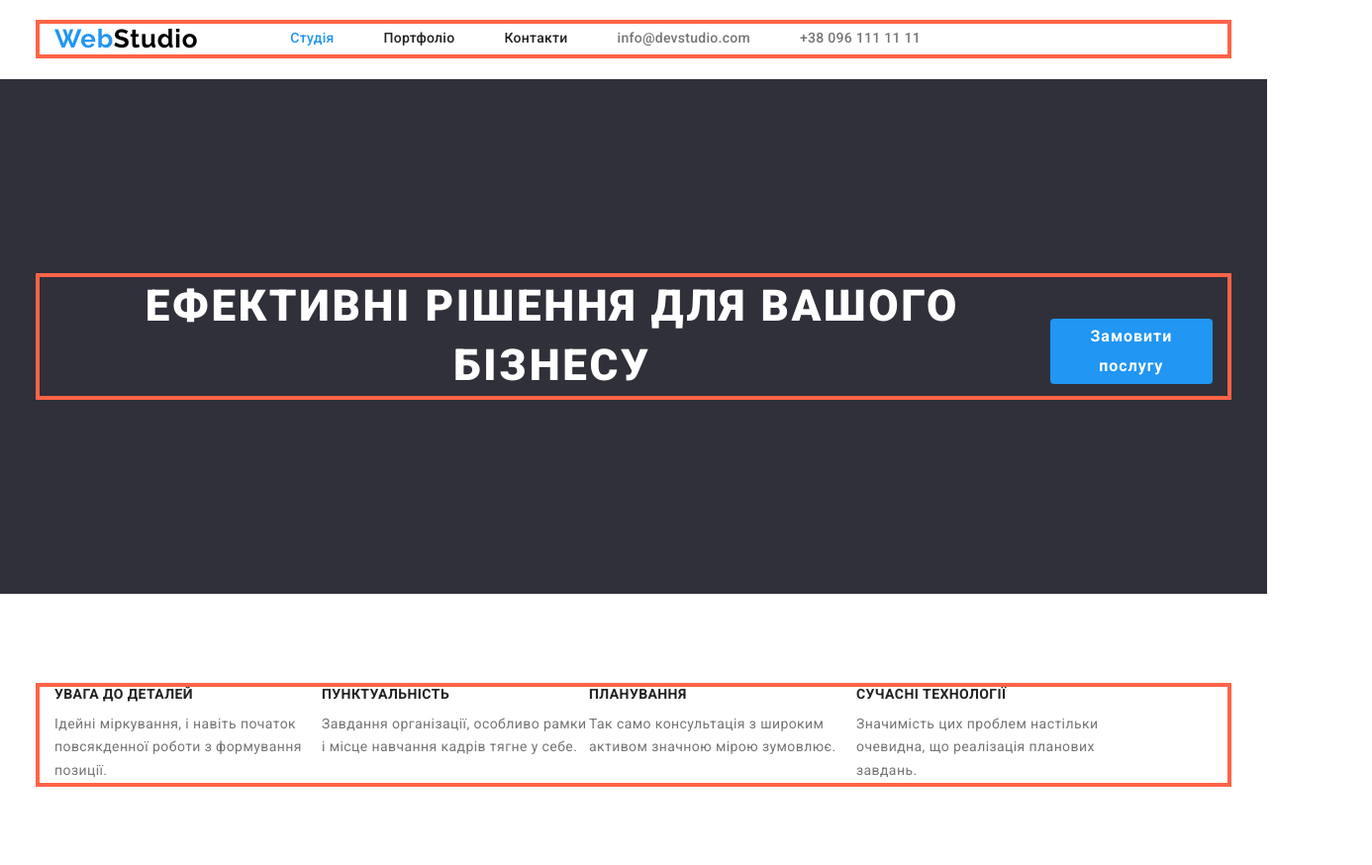
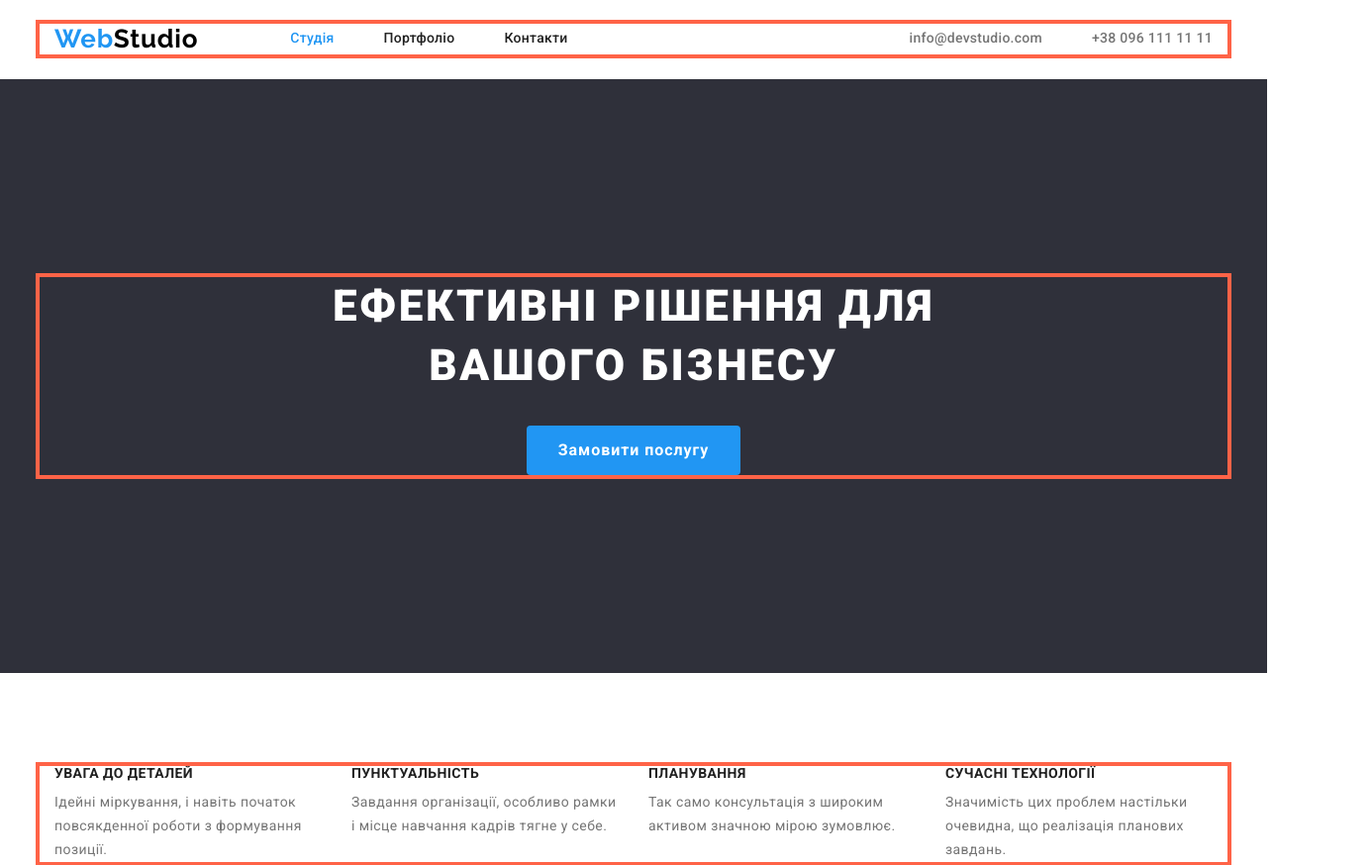
Before and after one commit to Vadym-Ivanenko/goit-markup-hw-03, a plain HTML site: page index.html in a window 1280 px wide. Shown: the top 874 px of the page at 99% size, 1386 px wide, since content can reach past the window. Drawn offline with nearby package versions, Linux system fonts and the light colour scheme.

Commit message:
add flex + margin to index.html

```diff
--- a/css/style.css
+++ b/css/style.css
@@ -97,14 +97,13 @@ body {
     padding-bottom: 25px;
 }
 
-.container {
+.main-nav {
     display: flex;
     align-items: center;
 }
 
 .container>nav {
     display: flex;
-    align-items: center;
 }
 
 .header-logo {
@@ -134,7 +133,7 @@ body {
 
 .header-contact-list {
     display: flex;
-    justify-content: flex-end;
+    margin-left: auto;
     padding: 0;
 }
 
@@ -148,7 +147,15 @@ body {
     margin-right: 50px;
 }
 
+.header-nav-item:last-child,
+.header-contact-item:last-child {
+    margin-right: 0;
+}
+
 .header-nav-link {
+    display: block;
+    padding: 7px 0 7px 0;
+    /* Add paddings for expand the field of links */
     color: inherit;
 }
 
@@ -159,6 +166,9 @@ body {
 
 
 .header-contact-link {
+    display: block;
+    padding: 7px 0 7px 0;
+    /* Add paddings for expand the field of links */
     color: var(--third-color);
 }
 
@@ -167,25 +177,33 @@ body {
     text-align: center;
     padding-top: 200px;
     padding-bottom: 200px;
+
     background: var(--background);
 }
 
 .hero-title {
-    color: var(--second-color);
+    margin: 0 auto;
+    max-width: 696px;
+
     font-weight: 900;
     font-size: 44px;
     line-height: 1.36;
     letter-spacing: 0.06em;
     text-transform: uppercase;
+    color: var(--second-color);
 }
 
 .hero-btn {
+    display: inline-block;
+    margin-top: 30px;
+    padding: 10px 32px;
+    border: none;
+
     font-weight: 700;
     font-size: 16px;
     line-height: 1.87;
     letter-spacing: 0.06em;
 
-    margin-top: 30px;
 
     color: var(--second-color);
     background-color: var(--accent-color);
@@ -239,7 +257,6 @@ body {
     justify-content: space-between;
     padding-left: 0;
     margin-top: 50px;
-
 }
 
 /* -------------------------TEAM-------------------------- */
@@ -283,6 +300,8 @@ body {
 
 /* -------------------------FOOTER -------------------------- */
 .footer {
+    padding-top: 60px;
+    padding-bottom: 60px;
     background: var(--background);
 }
 
@@ -291,6 +310,8 @@ body {
 }
 
 .footer-list {
+    margin-top: 20px;
+    padding-left: 0;
     font-style: normal;
 }
 
@@ -300,6 +321,14 @@ body {
     line-height: 1.71;
     letter-spacing: 0.03em;
     text-decoration: none;
+}
+
+.footer-item {
+    margin-top: 9px;
+}
+
+.footer-item:first-child {
+    margin-top: 0;
 }
 
 .footer-contact-link {
--- a/index.html
+++ b/index.html
@@ -22,7 +22,7 @@
   </head>
   <body>
     <header class="header">
-      <div class="container">
+      <div class="container main-nav">
         <nav>
           <a class="header-logo logo" href="./index.html"
             ><span>Web</span>Studio</a
@@ -177,6 +177,7 @@
         </div>
       </section>
       <footer class="footer">
+        <div class="container">
           <a class="footer-logo logo" href="./index.html"
             ><span>Web</span>Studio</a
           >
@@ -204,6 +205,7 @@
               </li>
             </ul>
           </address>
+        </div>
       </footer>
     </main>
   </body>
```
Lines whose indentation alone changed are shown as unchanged.
